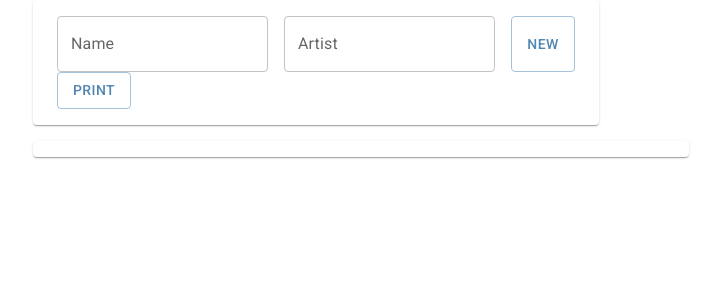
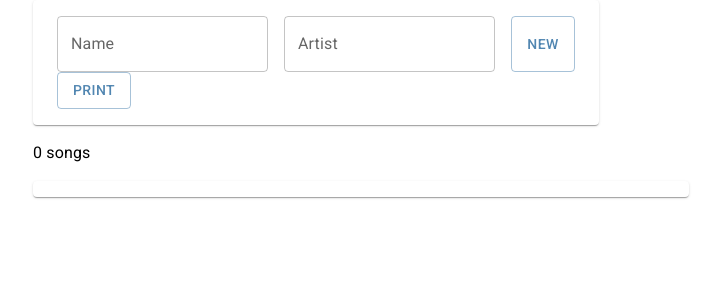
Before and after one commit to dillondrenzek/top-100-songs, a React (Create React App) app: page / in a window 1280 px wide. Shown: the top 300 px of the page, without its empty margins (287-1008 px from the left). Built offline with nearby package versions, Linux system fonts and the light colour scheme.

Commit message:
add song counter

```diff
--- a/src/app/song-list.tsx
+++ b/src/app/song-list.tsx
@@ -6,6 +6,8 @@
   Stack,
   IconButton,
   Button,
+  Box,
+  Typography,
 } from "@mui/material";
 import KeyboardArrowUpIcon from "@mui/icons-material/KeyboardArrowUp";
 import KeyboardArrowDownIcon from "@mui/icons-material/KeyboardArrowDown";
@@ -36,6 +38,9 @@
           Print
         </Button>
       </Card>
+      <Box>
+        <Typography>{songs.length} songs</Typography>
+      </Box>
       <Card sx={{ width: "100%", px: 1, py: 1 }}>
         {songs.length ? (
           <List>
```
